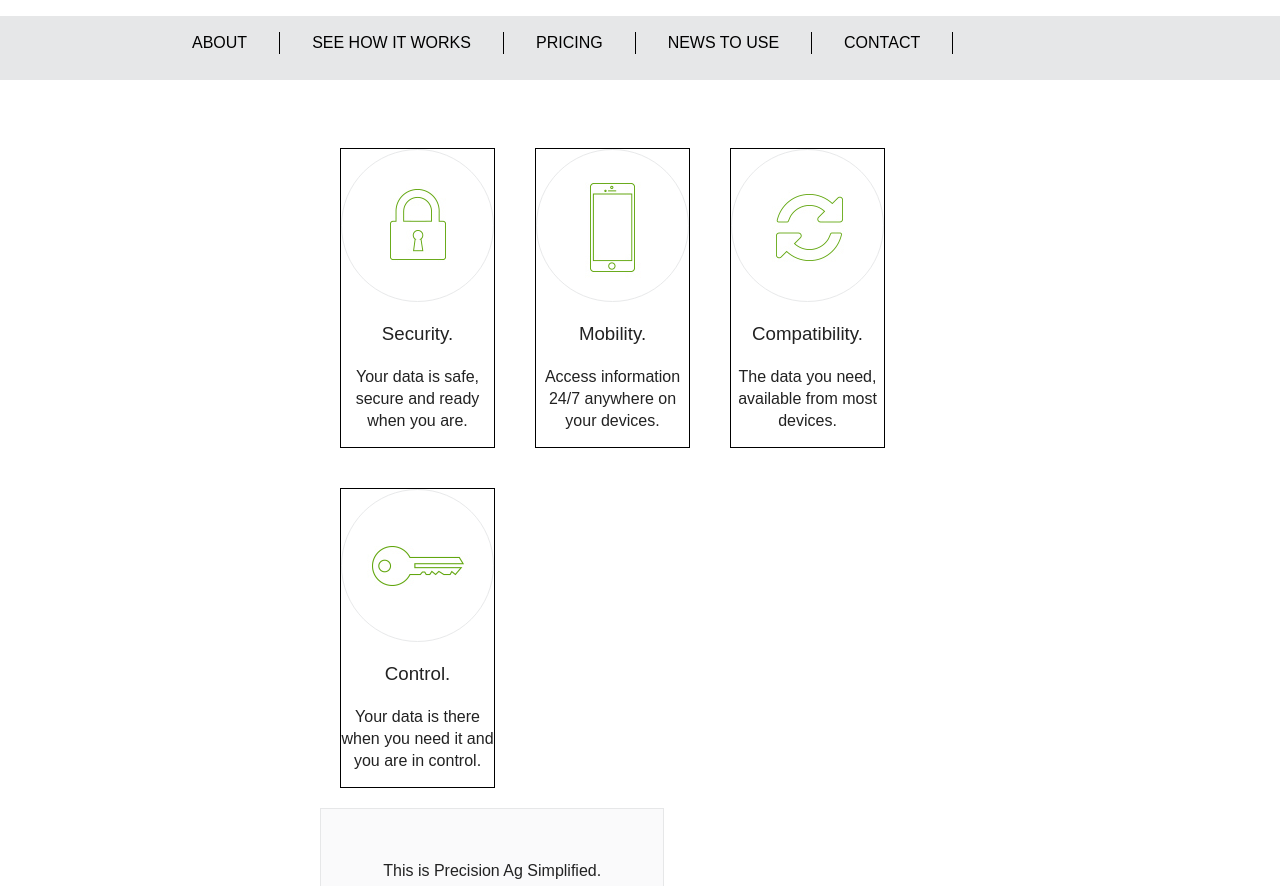
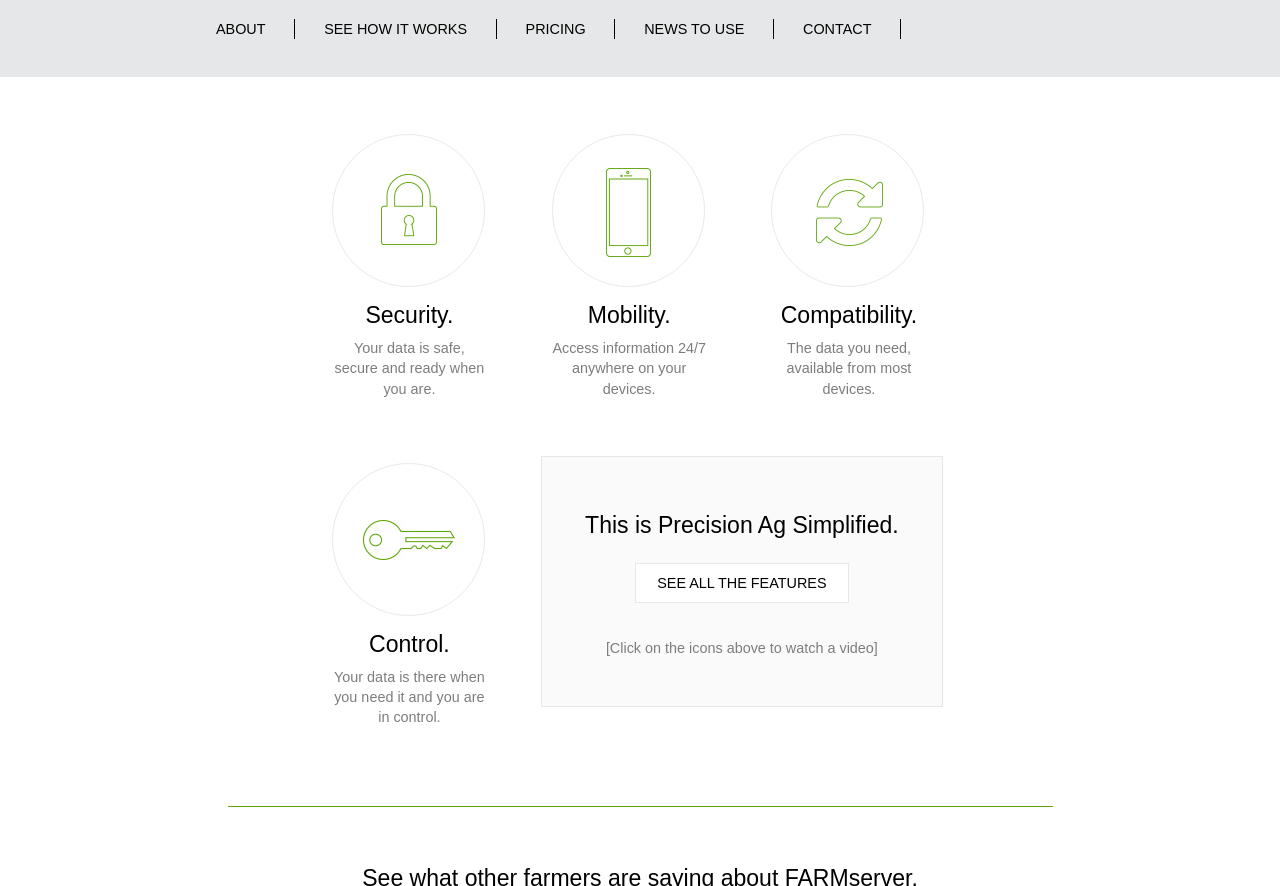
Before and after one commit to kbryden/casestudy-farmserver, a plain HTML site: page index.html in a window 1280 px wide. Shown: the part 446-1332 px from the top of the page. Drawn offline with nearby package versions, Linux system fonts and the light colour scheme; a web font is replaced by a local one.

Commit message:
fixed top sections w/css
Top sections are working great. Having some button troubles and can’t
use block. I will have to figure that out tomorrow.

```diff
--- a/css/main.css
+++ b/css/main.css
@@ -106,10 +106,23 @@ body {
     font-family: "Muli", sans-serif;
     font-weight: 400;
     margin: 6em 0 0 0;
+    font-size: .9em;
+    color: #7C7D7E;
 }
 
-h1, h2, h3, h4 {
+h1, {
     font-weight: 300;
+}
+
+h2, h3, h4 {
+    font-weight: 300;
+    font-size: 1.6em;
+    color: black;
+    margin: .5em 0 0 0;
+}
+
+p {
+    margin: .5em 0 0 0;
 }
 
 .btn {
@@ -142,7 +155,7 @@ a:hover, .btn:hover {
     height: 6em;
     display: block;
     box-shadow: 6px 6px 8px hsla(356, 5%, 0%, .5);
-    z-index: 200;
+    z-index: 100;
 }
 
 .header-logo {
@@ -197,20 +210,20 @@ a:hover, .btn:hover {
 .main-nav {
     background-color: #E6E7E8;
     width: 100%;
-    height: 4em;
-    z-index: 300;
+    height: 6em;
 }
 
 .main-nav ul{
     list-style-type: none;
-    padding: 0 0 0 10em;
+    padding: 0 0 0 13em;
+    margin: 0;
 }
 
 .main-nav li {
     background-color: #E6E7E8;
     float: left;
     padding: 0 2em;
-    margin: 1em 0 0 0;
+    margin: 2em 0 0 0;
     border-right: 1px solid #000000;
 }
 
@@ -218,7 +231,7 @@ a:hover, .btn:hover {
 /* .main-content */
 
 .main-content {
-    width: 800px;
+    width: 825px;
     margin: auto;
     background-color: #ffffff;
     display: block;
@@ -240,24 +253,22 @@ section {
     height: 300px;
     text-align: center;
     display: block;
-    margin: 20px;
-    border: 1px solid black;
+    margin: 1em 2.25em 1em 2.25em;
     float: left;
 }
 
-.grid {
-    display: block;
-    clear: both;
+.info-box {
+    padding: 2em 3em;
+    margin: .5em 0 0 1.5em;
+    text-align: center;
+    line-height: 4em;
+    border: 1px solid #E6E7E8;
+    background-color: #FAFAFB;
+    float: left;
 }
 
-.info-box {
-    padding: 30px 20px;
-    text-align: center;
-    border: 1px solid #E6E7E8;
-    background-color: #FAFAFB;
-    display: block;
-    clear: both;
-    float: left;
+.info-box h3 {
+    font-weight: 400;
 }
 
 
--- a/index.html
+++ b/index.html
@@ -66,7 +66,7 @@
                         <p>Your data is there when you need it and you are in control.</p>
                     </article>
                     <article class="info-box">
-                        <h4>This is Precision Ag Simplified.</h4>
+                        <h3>This is Precision Ag Simplified.</h3>
                         <a href="https://www.farmserver.com/about.html" title="See all the features" class="btn">SEE ALL THE FEATURES</a>
                         <p>[Click on the icons above to watch a video]</p>
                     </article>
@@ -118,14 +118,15 @@
                     <article class="info">
                         <div class="popup-btn support"></div>
                         <h4>Gina Sloderbeck</h4>
-                        <p class="place">FARMserver Support</p>
-                        <p>317-565-4120</p>
+                        <p class="place">FARMserver Support<br>
+                        317-565-4120</p>
                     </article>
-                </div>
-            </div>
+                    <article class="info-help">
                     <h3>We're here to help.</h3>
                     <p>You'll never be without support for any portion of your account.</p>
                     <a href="https://www.farmserver.com/contact.html" title="find your local field advisor" class="btn">FIND YOUR LOCAL FIELD ADVISOR</a>
+                    </article>
+                </div>
             <div class="clearfix"></div>
         </section>
         </main>
```
